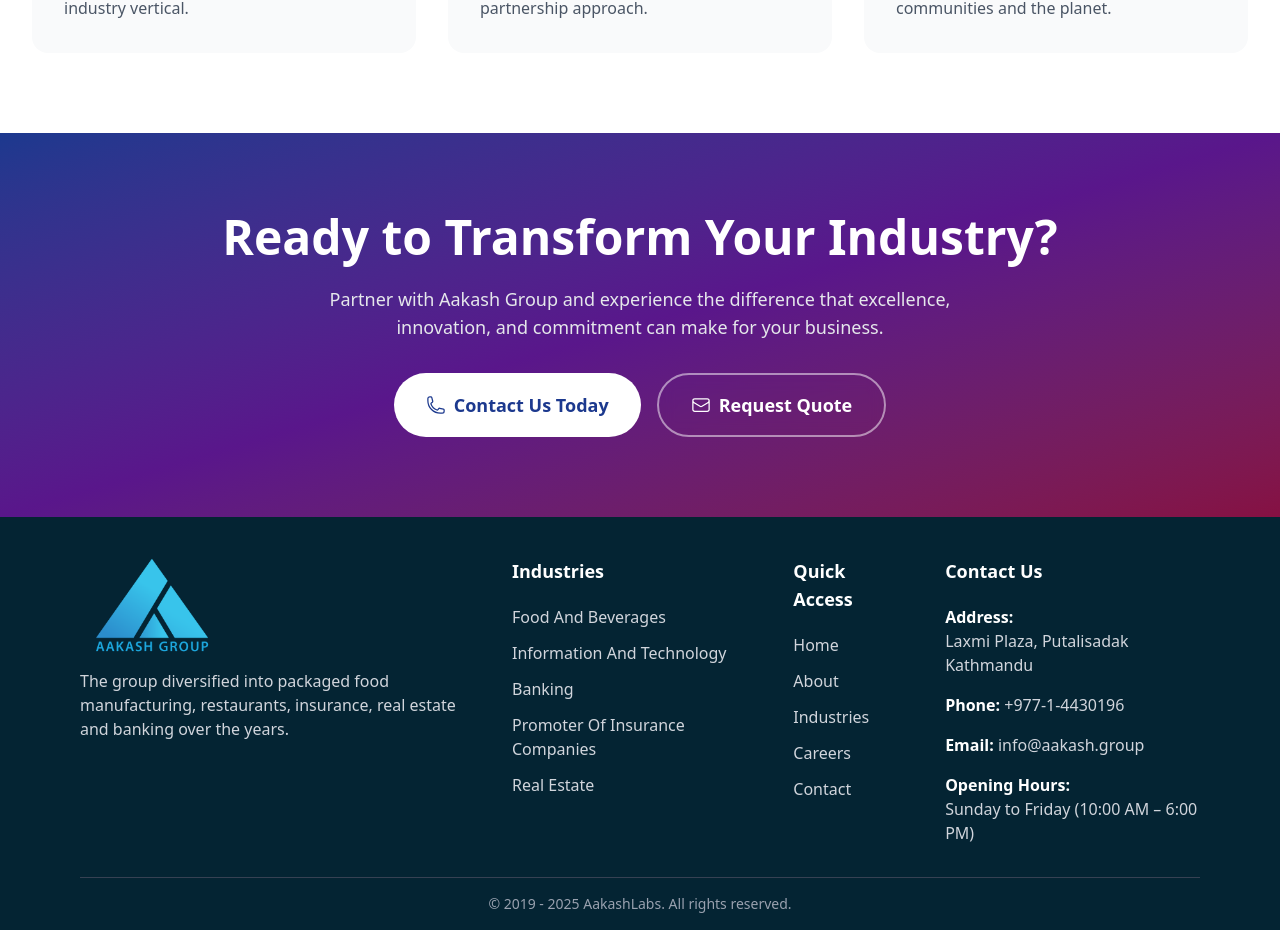
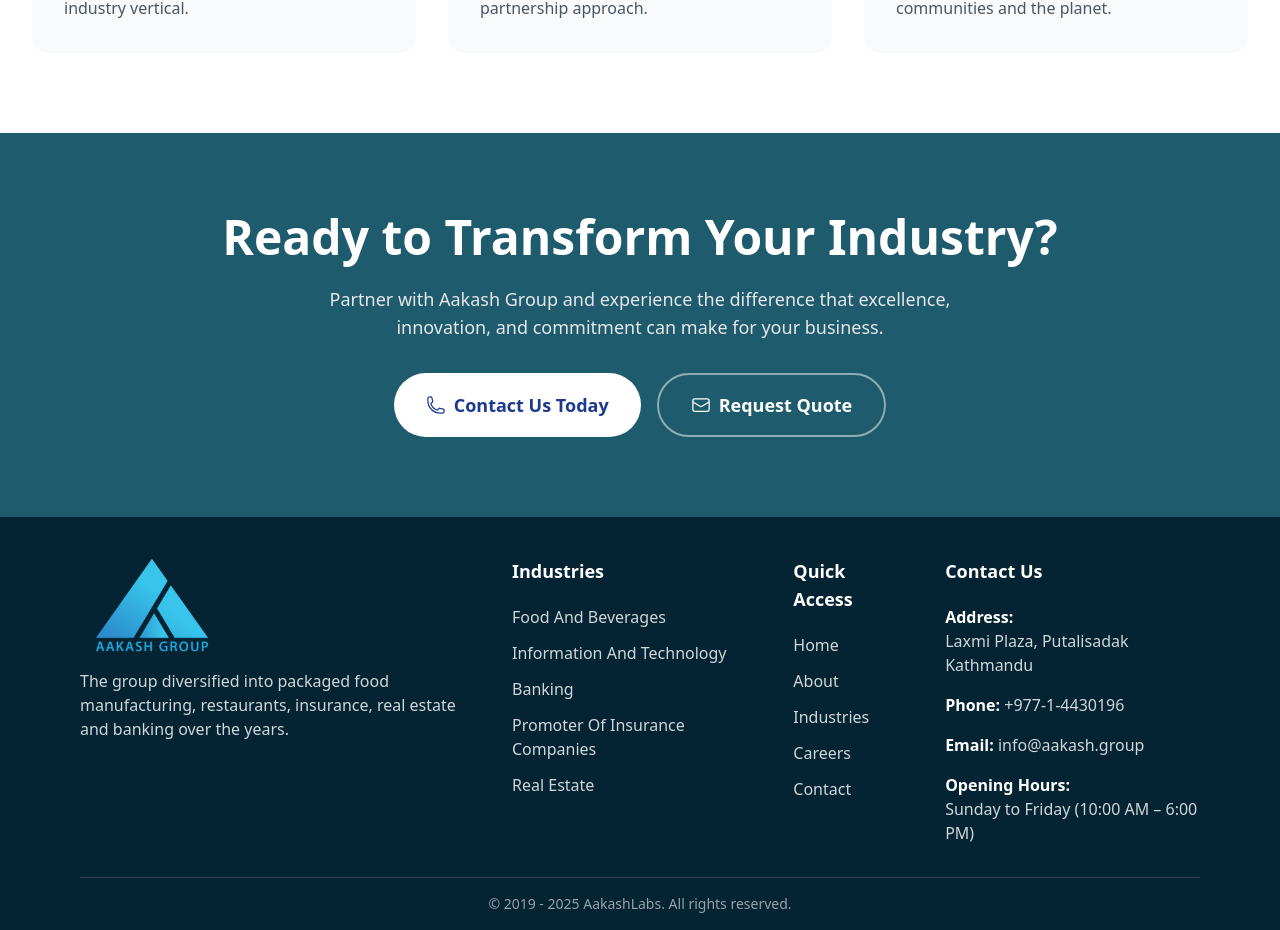
Before and after one commit to jhaaadarsh7/Aakash-group, a React (Vite) app: page /industries in a window 1280 px wide. Shown: the part 2879-3809 px from the top of the page. Built offline with nearby package versions, Linux system fonts and the light colour scheme; no server answers.

Commit message:
cta changed

```diff
--- a/src/Components/Pages/AboutPage.jsx
+++ b/src/Components/Pages/AboutPage.jsx
@@ -315,7 +315,7 @@
 </section>
 
       {/* Careers Section */}
-      <section id="careers" className="py-16 sm:py-20 lg:py-24 bg-gradient-to-br from-indigo-600 via-purple-600 to-blue-700 relative overflow-hidden">
+      <section id="careers" className="py-16 sm:py-20 lg:py-24 bg-[#1e5b6c] relative overflow-hidden">
         <div className="absolute inset-0 bg-gradient-to-r from-black/10 via-transparent to-black/10" />
 
         {/* Animated Background Elements */}
--- a/src/Components/Pages/IndustriesPage.jsx
+++ b/src/Components/Pages/IndustriesPage.jsx
@@ -292,7 +292,7 @@
       </div>
 
       {/* CTA Section */}
-      <div id="contact-section" className="bg-gradient-to-br from-blue-900 via-purple-900 to-pink-900 py-16 sm:py-20">
+      <div id="contact-section" className="bg-[#1e5b6c] py-16 sm:py-20">
         <div className="container mx-auto px-4 sm:px-6 lg:px-8 text-center">
           <h2 className="text-3xl sm:text-4xl lg:text-5xl font-bold text-white mb-6">
             Ready to Transform Your Industry?
```
